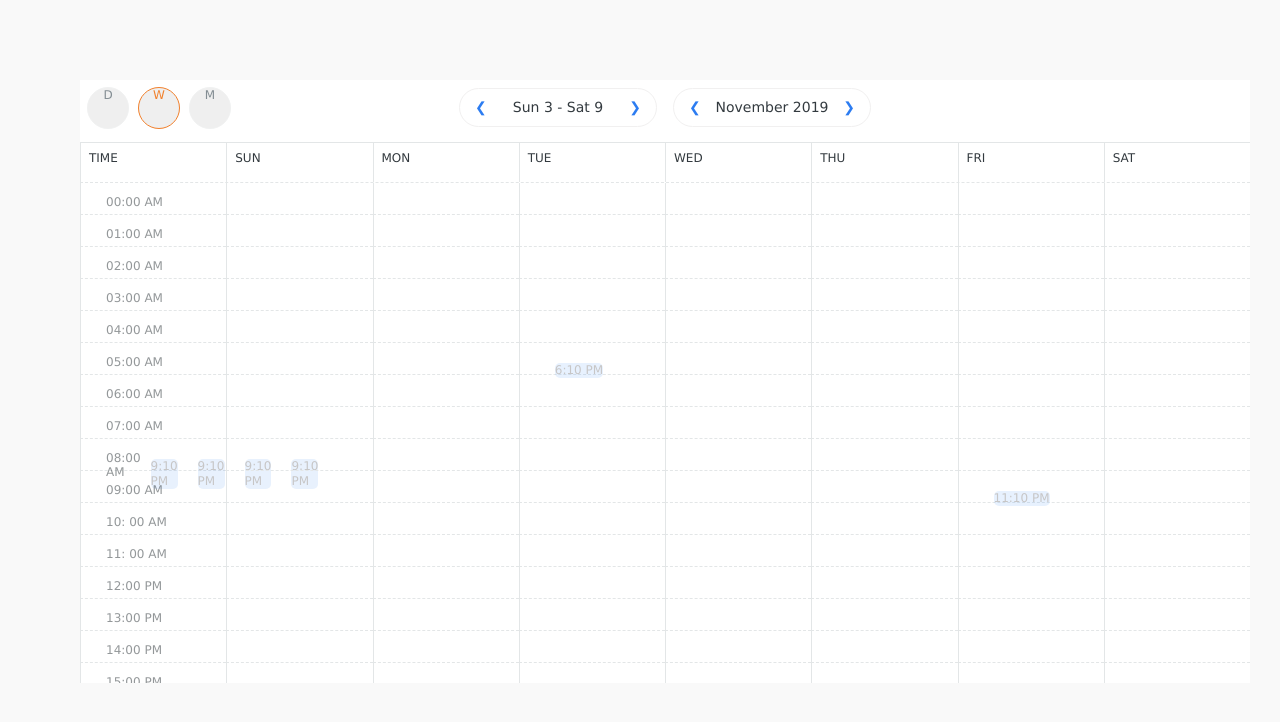
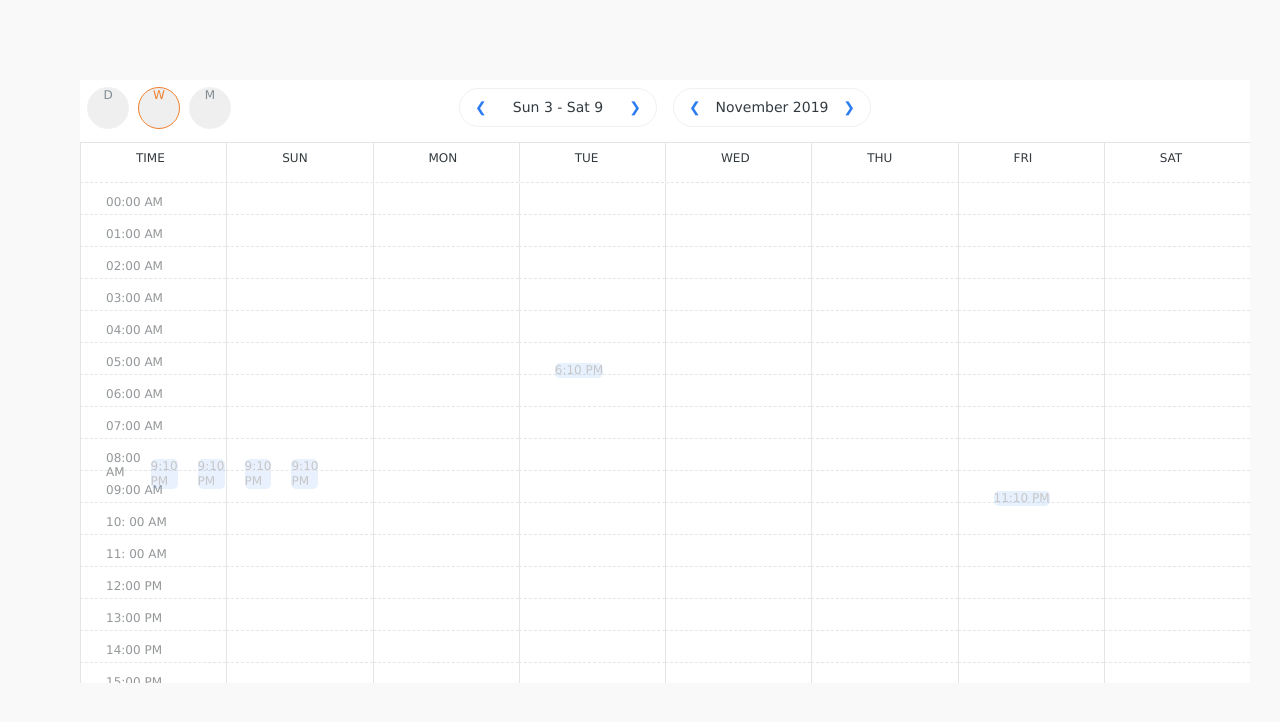
Before and after one commit to Karlmusingo/react-calendar-from-scratch, a React (Create React App) app: page / in a window 1280 px wide. Shown: the top 722 px of the page. Built offline with nearby package versions, Linux system fonts and the light colour scheme.

Commit message:
add center dates(top-center)

```diff
--- a/src/styles/MonthCalendar.scss
+++ b/src/styles/MonthCalendar.scss
@@ -42,7 +42,7 @@
   }
   #weekdays li {
     color: map-get($color-gray, 0);
-    padding: 8px 0 16px 8px;
+    padding: 8px 0 16px 75px;
     font-size: 12px;
     text-transform: uppercase;
     border-left: 1px solid map-get($color-white, 550);
--- a/src/styles/WeekCalendars.scss
+++ b/src/styles/WeekCalendars.scss
@@ -108,6 +108,9 @@
         grid-template-columns: 1fr 1fr 1fr 1fr 1fr 1fr 1fr 1fr;
         grid-template-rows: 1fr;
     }
+    #weekdays li{
+        padding-left: 55px;
+    }
 
     #days {
         display: flex;
```
